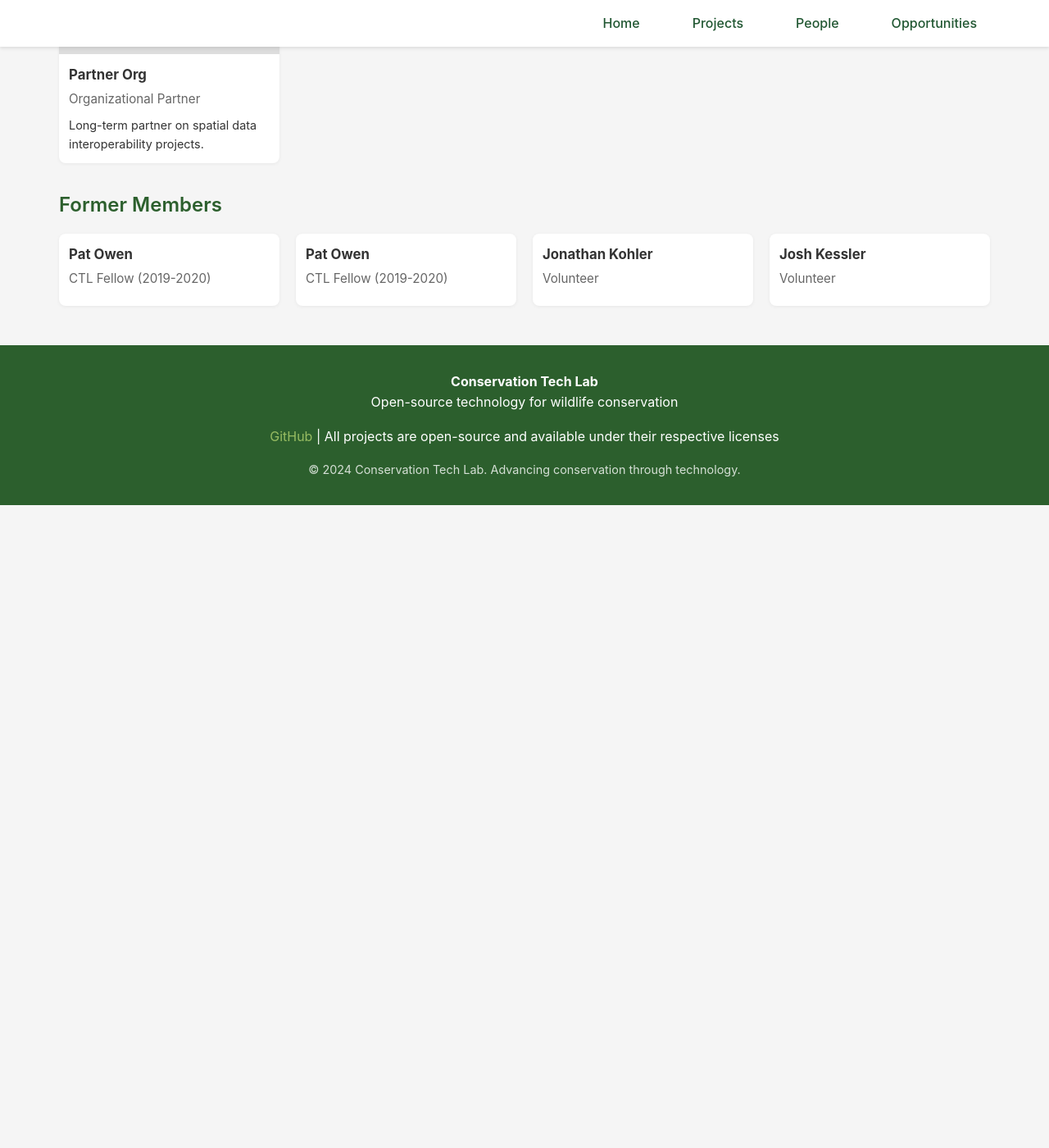
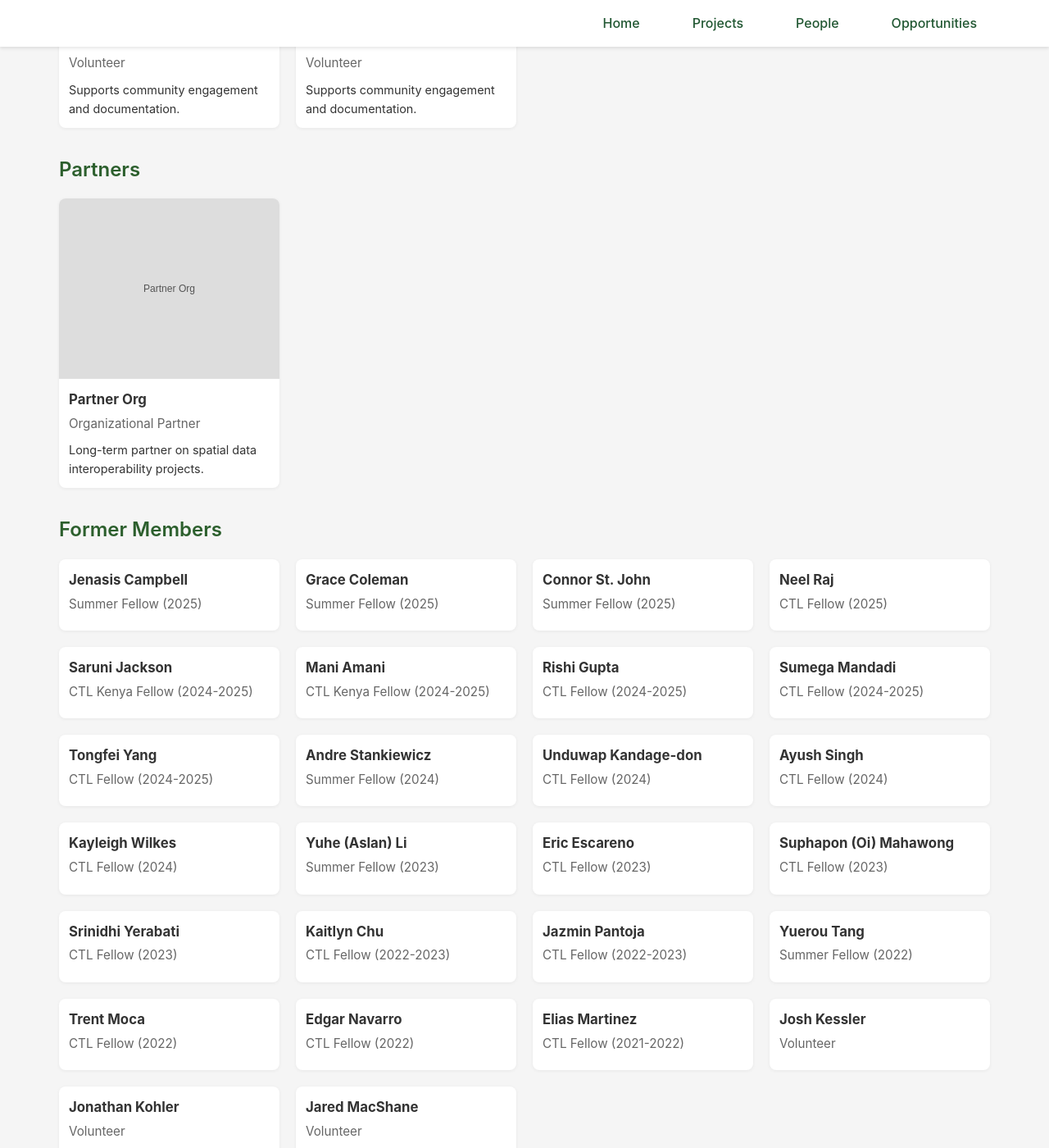
Before and after one commit to conservationtechlab/conservationtechlab.github.io, a Jekyll site: the page built from people.md, in a window 1280 px wide and 1400 px high, scrolled down 2326 px. Shown: the whole window at 82% size. Built offline with Jekyll 4.4.1, drawn with Linux system fonts in a browser that asks for light colours; before the commit the page ends 2942 px from its top, so only the background shows below that; some of the changed text lies outside the part shown.

Commit message:
add former fellows

```diff
--- a/_data/people.yml
+++ b/_data/people.yml
@@ -3,7 +3,7 @@
     name: Ian Ingram
     role: PI, Associate Director
     photo: /assets/images/people/alex-smith.svg
-    bio: "Leads the Conservation Technology Lab. Works on geospatial tools for conservation."
+    bio: "Leads the Conservation Technology Lab."
   - id: kgarwood
     name: Katie Garwood
     role: Research Associate
@@ -12,6 +12,11 @@
   - id: smandadi
     name: Sumega Mandadi
     role: Research Coordinator I
+    photo: /assets/images/people/alex-smith.svg
+    bio: "Focuses on data-driven conservation workflows and open-source tooling."
+  - id: vporter
+    name: Valerie Porter
+    role: Postdoctoral Researcher
     photo: /assets/images/people/alex-smith.svg
     bio: "Focuses on data-driven conservation workflows and open-source tooling."
   - id: arichardson
@@ -55,6 +60,12 @@
     photo: /assets/images/people/alex-smith.svg
     bio: "Supports community engagement and documentation."
 
+  - id: barry-dorr
+    name: Barry Dorr
+    role: Volunteer
+    photo: /assets/images/people/alex-smith.svg
+    bio: "Supports community engagement and documentation."
+
 partners:
   - id: partner-org
     name: Partner Org
@@ -63,15 +74,107 @@
     bio: "Long-term partner on spatial data interoperability projects."
 
 former_members:
-  - id: pat-owen
-    name: Pat Owen
-    role: CTL Fellow (2019-2020)
-  - id: pat-owen
-    name: Pat Owen
-    role: CTL Fellow (2019-2020)
-  - id: pat-owen
+
+  - id: jenasis-campbell
+    name: Jenasis Campbell
+    role: Summer Fellow (2025)
+
+  - id: grace-coleman
+    name: Grace Coleman
+    role: Summer Fellow (2025)
+
+  - id: connor-st-john
+    name: Connor St. John
+    role: Summer Fellow (2025)
+
+  - id: neel-raj
+    name: Neel Raj
+    role: CTL Fellow (2025)
+
+  - id: saruni-jackson
+    name: Saruni Jackson
+    role: CTL Kenya Fellow (2024-2025)
+
+  - id: mani-amani
+    name: Mani Amani
+    role: CTL Kenya Fellow (2024-2025)
+
+  - id: rishi-gupta
+    name: Rishi Gupta
+    role: CTL Fellow (2024-2025)
+
+  - id: Sumega Mandadi
+    name: Sumega Mandadi
+    role: CTL Fellow (2024-2025)
+
+  - id: tongfei-yang
+    name: Tongfei Yang
+    role: CTL Fellow (2024-2025)
+
+  - id: andre-stankiewicz
+    name: Andre Stankiewicz
+    role: Summer Fellow (2024)
+
+  - id: unduwap-kandage-don
+    name: Unduwap Kandage-don
+    role: CTL Fellow (2024)
+
+  - id: ayush-singh
+    name: Ayush Singh
+    role: CTL Fellow (2024)
+
+  - id: kayleigh-wilkes
+    name: Kayleigh Wilkes
+    role: CTL Fellow (2024)
+
+  - id: yuhe-li
+    name: Yuhe (Aslan) Li
+    role: Summer Fellow (2023)
+
+  - id: eric-escareno
+    name: Eric Escareno
+    role: CTL Fellow (2023)
+
+  - id: oi-mahawong
+    name: Suphapon (Oi) Mahawong
+    role: CTL Fellow (2023)
+
+  - id: srinidhi-yerabati
+    name: Srinidhi Yerabati
+    role: CTL Fellow (2023)
+
+  - id: kaitlyn-chu
+    name: Kaitlyn Chu
+    role: CTL Fellow (2022-2023)
+
+  - id: jazmin-pantoja
+    name: Jazmin Pantoja
+    role: CTL Fellow (2022-2023)
+
+  - id: yuerou-tang
+    name: Yuerou Tang
+    role: Summer Fellow (2022)
+
+  - id: trent-moca
+    name: Trent Moca
+    role: CTL Fellow (2022)
+
+  - id: edgar-navarro
+    name: Edgar Navarro
+    role: CTL Fellow (2022)
+
+  - id: elias-martinez
+    name: Elias Martinez
+    role: CTL Fellow (2021-2022)
+
+  - id: josh-kessler
+    name: Josh Kessler
+    role: Volunteer
+
+  - id: jonathan-kohler
     name: Jonathan Kohler
     role: Volunteer
-  - id: pat-owen
-    name: Josh Kessler
+
+  - id: jared-macshane
+    name: Jared MacShane
     role: Volunteer
```
